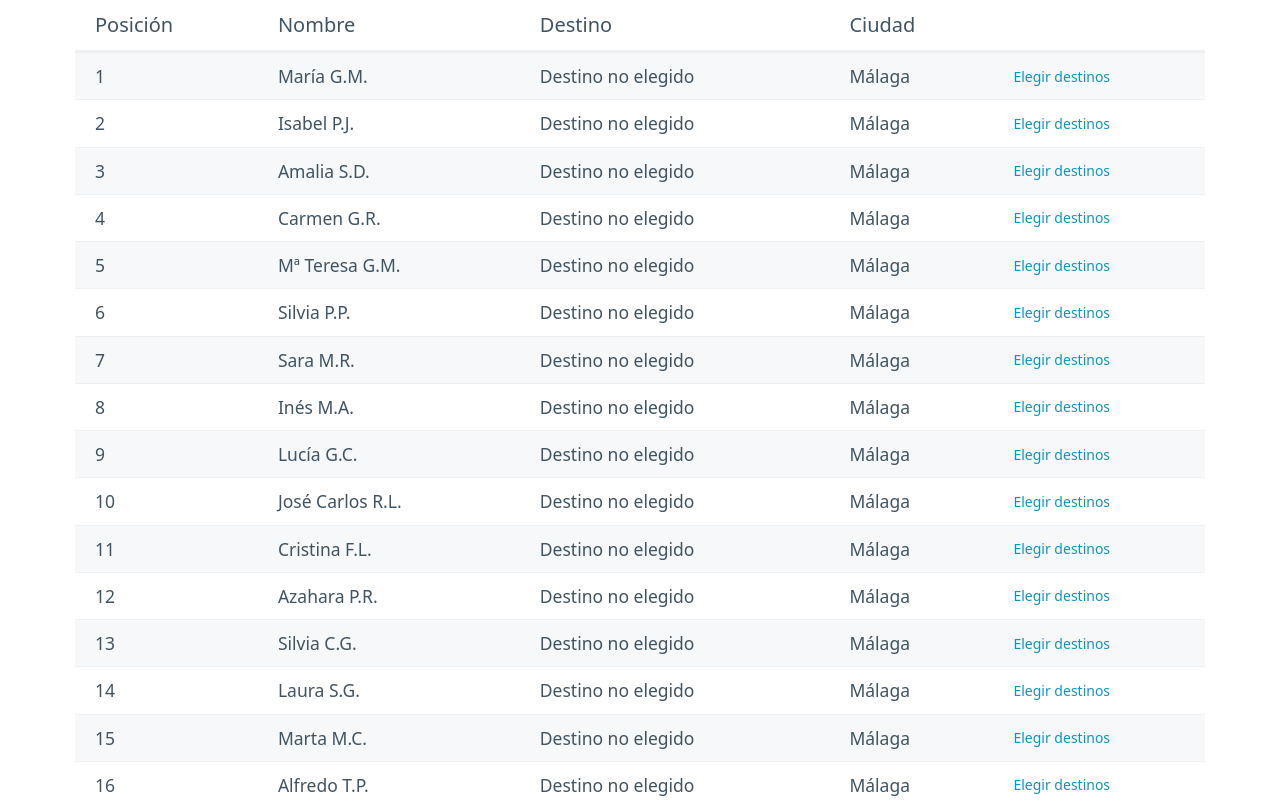
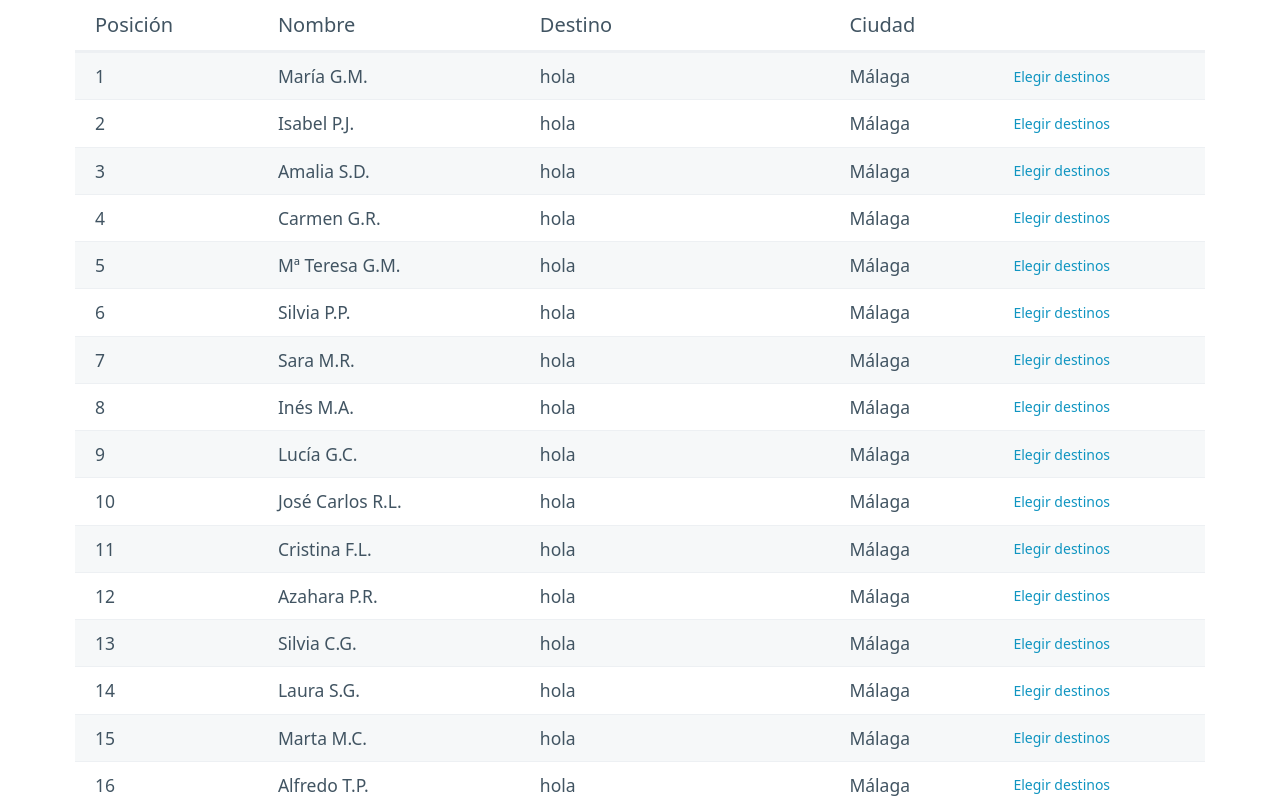
Before and after one commit to jlazaro135/vacancies, a Vue app: page / in a window 1280 px wide. Shown: the top 800 px of the page. Built offline with nearby package versions, Linux system fonts and the light colour scheme.

Commit message:
se continua desarrollo

```diff
--- a/src/components/TheTable.vue
+++ b/src/components/TheTable.vue
@@ -89,15 +89,16 @@ function calculateDestiny(personId){
     let personFound = destiniesFromStorage ? destiniesFromStorage.find(destiny=> destiny.id === personId) : '';
     if(personFound){
         for (let i = 0; personFound.destiniesArr.length > i; i++){
-            if(destiniesAccumulatorArr.some(code => code === personFound.id))return
-            if(!destiniesAccumulatorArr.some(code => code === personFound.destiniesArr[i].code)){
-                destiniesAccumulatorArr = [...destiniesAccumulatorArr, personFound.destiniesArr[i].code, personFound.id]
-                return personFound.destiniesArr[i].destino
-            }
+            if(destiniesAccumulatorArr.some(code => code === personFound.id) || destiniesAccumulatorArr.some(code => code === personFound.destiniesArr[i].code))return
+
+            destiniesAccumulatorArr = [...destiniesAccumulatorArr, personFound.destiniesArr[i].code, personFound.id]
+            return personFound.destiniesArr[i].destino
+
         }
     }
-    return 'Destino no elegido'
+    return null
 }
+
 
 onBeforeMount(() => {
     destiniesFromStorage = getDestiniesFromStorage()
@@ -121,7 +122,7 @@ onBeforeMount(() => {
             <tr v-for="(person, index) in arrayPeople" :key="person.id">
             <td>{{ index + 1 }}</td>
             <td>{{ person.name }}</td>
-            <td class="destino">{{ calculateDestiny(person.id) }}</td>
+            <td class="destino">{{ calculateDestiny(person.id) ?? 'hola' }}</td>
             <td>{{ person.ciudad }}</td>
             <td>
                 <p role="link" style="margin: 0;" @click="openModal(person, index)">Elegir destinos</p>
```
